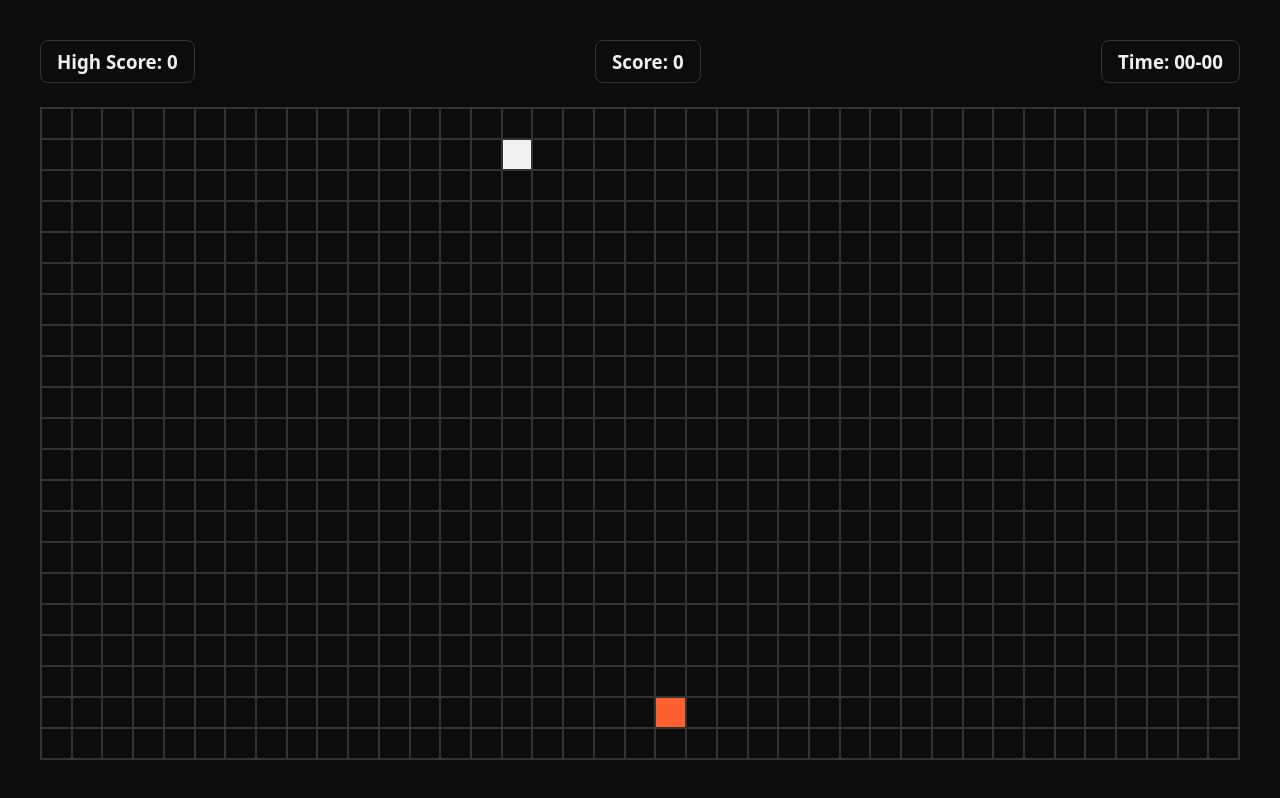
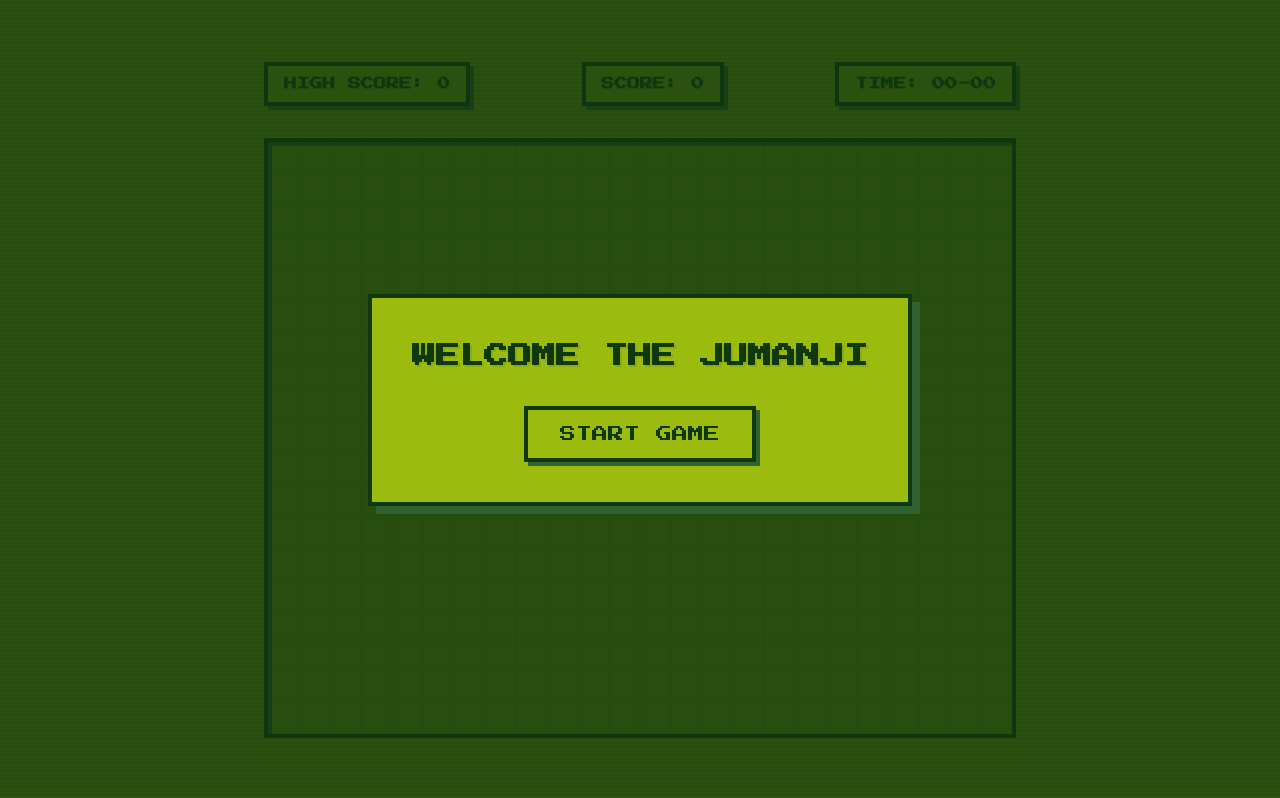
Before and after one commit to uzairansari0/snake-game, a plain HTML site: page index.html in a window 1280 px wide. Drawn offline with Linux system fonts and the light colour scheme.

Commit message:
Completed the snake game

```diff
--- a/index.html
+++ b/index.html
@@ -3,7 +3,10 @@
   <head>
     <meta charset="UTF-8" />
     <meta name="viewport" content="width=device-width, initial-scale=1.0" />
-    <title>Snake Game</title>
+    <title>Retro Snake</title>
+    <link rel="preconnect" href="https://fonts.googleapis.com">
+    <link rel="preconnect" href="https://fonts.gstatic.com" crossorigin>
+    <link href="https://fonts.googleapis.com/css2?family=Press+Start+2P&display=swap" rel="stylesheet">
     <link rel="stylesheet" href="style.css" />
   </head>
   <body>
@@ -13,7 +16,7 @@
           <div class="info">
             <h3>
               High Score:
-              <span id="score">0</span>
+              <span id="high-score">0</span>
             </h3>
           </div>
           <div class="info">
@@ -25,12 +28,22 @@
           <div class="info">
             <h3>
               Time:
-              <span id="score">00-00</span>
+              <span id="time">00-00</span>
             </h3>
           </div>
         </div>
         <div class="board"></div>
       </section>
+      <div class="modal">
+        <div class="start-game">
+          <h3>Welcome the Jumanji</h3>
+          <button class="btn btn-start">Start Game</button>
+        </div>
+        <div class="game-over">
+          <h3>Game Over</h3>
+          <button class="btn btn-restart">Restart Game</button>
+        </div>
+      </div>
     </main>
     <script src="script.js"></script>
   </body>
--- a/script.js
+++ b/script.js
@@ -1,8 +1,24 @@
 const board = document.querySelector(".board");
+const startButton = document.querySelector(".btn-start");
+const modal = document.querySelector(".modal");
+const startGameModal = document.querySelector(".start-game");
+const gameOverModal = document.querySelector(".game-over");
+const restartBtn = document.querySelector(".btn-restart");
+
+const highScoreElemnt = document.querySelector("#high-score");
+const scoreElement = document.querySelector("#score");
+const timeElement = document.querySelector("#time");
+
 const blockHeight = 30;
 const blockWidth = 30;
 
 let intervalId = null;
+let timeIntervalId = null;
+
+let highScore = parseInt(localStorage.getItem("highScore")) || 0;
+highScoreElemnt.innerText = highScore;
+let score = 0;
+let time = "00-00";
 
 const cols = Math.floor(board.clientWidth / blockWidth);
 const rows = Math.floor(board.clientHeight / blockHeight);
@@ -11,19 +27,8 @@ let food = {
   y: Math.floor(Math.random() * cols),
 };
 
-// for (let i = 0; i < rows * cols; i++) {
-//   const block = document.createElement("div");
-//   block.classList.add("block");
-//   board.appendChild(block);
-// }
-
 const blocks = [];
-const snake = [
-  {
-    x: 1,
-    y: 3,
-  },
-];
+let snake = [{ x: 1, y: 3 }];
 let direction = "right";
 
 for (let row = 0; row < rows; row++) {
@@ -48,17 +53,30 @@ function render() {
   else if (direction === "up") head = { x: snake[0].x - 1, y: snake[0].y };
 
   if (head.x < 0 || head.x >= rows || head.y < 0 || head.y >= cols) {
-    alert("Game Over");
+    modal.style.display = "flex";
+    startGameModal.style.display = "none";
+    gameOverModal.style.display = "flex";
+
     clearInterval(intervalId);
+    return;
   }
-
+  // Food consume logic
   if (head.x === food.x && head.y === food.y) {
     blocks[`${food.x}-${food.y}`].classList.remove("food");
     food = {
-      x: Math.floor(Math.random(rows)),
-      y: Math.floor(Math.random(cols)),
+      x: Math.floor(Math.random() * rows),
+      y: Math.floor(Math.random() * cols),
     };
     blocks[`${food.x}-${food.y}`].classList.add("food");
+    snake.unshift(head);
+    score += 5;
+    scoreElement.innerText = score;
+
+    if (score > highScore) {
+      highScore = score;
+      localStorage.setItem("highScore", highScore);
+      highScoreElemnt.innerText = highScore;
+    }
   }
 
   snake.forEach((segment) => {
@@ -73,9 +91,55 @@ function render() {
   });
 }
 
-intervalId = setInterval(() => {
-  render();
-}, 400);
+startButton.addEventListener("click", () => {
+  modal.style.display = "none";
+  intervalId = setInterval(() => {
+    render();
+  }, 400);
+  timeIntervalId = setInterval(() => {
+    let [min, sec] = time.split("-").map(Number);
+    if (sec == 59) {
+      min += 1;
+      sec = 0;
+    } else {
+      sec += 1;
+    }
+    time = `${min} - ${sec}`;
+    timeElement.innerText = time;
+  }, 1000);
+});
+
+restartBtn.addEventListener("click", restartGame);
+
+function restartGame() {
+  blocks[`${food.x}-${food.y}`].classList.remove("food");
+
+  snake.forEach((segment) => {
+    blocks[`${segment.x}-${segment.y}`].classList.remove("fill");
+  });
+
+  direction = "down";
+
+  score = 0;
+  time = "00-00";
+
+  scoreElement.innerText = score;
+  timeElement.innerText = time;
+  highScoreElemnt.innerText = highScore;
+
+  modal.style.display = "none";
+
+  snake = [{ x: 1, y: 3 }];
+
+  food = {
+    x: Math.floor(Math.random() * rows),
+    y: Math.floor(Math.random() * cols),
+  };
+
+  intervalId = setInterval(() => {
+    render();
+  }, 400);
+}
 
 addEventListener("keydown", (e) => {
   if (e.key == "ArrowUp") direction = "up";
--- a/style.css
+++ b/style.css
@@ -4,15 +4,12 @@
   box-sizing: border-box;
 }
 :root {
-  --bg-primary-color: #0c0c0c;
-  --bg-fill-color: #f0f0f0;
-  --bg-food-color: #ff6030;
-
-  /* text Color */
-  --text-primary-color: #f0f0f0;
-
-
-
+  /* GameBoy Palette */
+  --bg-primary-color: #9bbc0f; /* Lightest Green */
+  --bg-grid-color: #8bac0f;    /* Light Green */
+  --snake-color: #0f380f;      /* Darkest Green */
+  --border-color: #306230;     /* Dark Green */
+  --text-primary-color: #0f380f;
 
   /* spacing */
   --space-xs: 4px;
@@ -21,74 +18,156 @@
   --space-lg: 24px;
   --space-xl: 32px;
   --space-2xl: 40px;
-  --space-3xl: 48px;
 
-  /* border color */
-  --border-primary-color: #333;
-
-  /* border radius  */
-  --border-radius-xs: 4px;
-  --border-radius-sm: 8px;
-  --border-radius-md: 12px;
-  --border-radius-lg: 16px;
-  --border-radius-xl: 20px;
-  --border-radius-2xl: 24px;
+  /* border radius - NONE for retro */
+  --border-radius-sm: 0px;
 }
 
 html,
 body {
   height: 100%;
   width: 100%;
+  overflow: hidden;
 }
-html {
+
+body {
   background-color: var(--bg-primary-color);
   color: var(--text-primary-color);
-  font-family: system-ui, -apple-system, BlinkMacSystemFont, "Segoe UI", Roboto,
-    Oxygen, Ubuntu, Cantarell, "Open Sans", "Helvetica Neue", sans-serif;
+  font-family: 'Press Start 2P', cursive;
+  /* Scanline effect */
+  background-image: linear-gradient(rgba(18, 16, 16, 0) 50%, rgba(0, 0, 0, 0.1) 50%), linear-gradient(90deg, rgba(255, 0, 0, 0.06), rgba(0, 255, 0, 0.02), rgba(0, 0, 255, 0.06));
+  background-size: 100% 4px, 6px 100%;
 }
 
 main,
 section {
   height: 100%;
   width: 100%;
+  display: flex;
+  flex-direction: column;
+  align-items: center;
+  justify-content: center;
 }
 
 section {
-  padding: var(--space-2xl);
-  display: flex;
-  flex-direction: column;
-  gap: var(--space-lg);
+  padding: var(--space-lg);
+  max-width: 800px;
+  gap: var(--space-md);
 }
 
-section .infos {
+.infos {
   width: 100%;
   display: flex;
   justify-content: space-between;
+  margin-bottom: var(--space-md);
 }
 
 .info {
   padding: var(--space-sm) var(--space-md);
-  border: 1px solid var(--border-primary-color);
-  border-radius: var(--border-radius-sm);
+  border: 4px solid var(--snake-color);
+  background: var(--bg-primary-color);
+  box-shadow: 4px 4px 0px var(--border-color);
+}
+
+h3 {
+  font-size: 0.8rem; /* Smaller font for retro feel */
+  line-height: 1.5;
+  text-transform: uppercase;
 }
 
 .board {
-  border: 1px solid var(--border-primary-color);
-  flex-grow: 1;
+  width: 100%;
+  aspect-ratio: 1;
+  max-height: 600px;
+  border: 4px solid var(--snake-color);
+  box-shadow: inset 4px 4px 0px var(--border-color);
   display: grid;
   grid-template-columns: repeat(auto-fill, minmax(30px, 1fr));
   grid-template-rows: repeat(auto-fill, minmax(30px, 1fr));
-}
-.block {
-  /* width: 30px; */
-  /* height: 30px; */
-  border: 1px solid var(--border-primary-color);
+  background: var(--bg-grid-color);
+  position: relative;
 }
 
-.fill{
-  background-color: var(--bg-fill-color);
+.block {
+  border: 1px solid rgba(15, 56, 15, 0.1); /* Faint grid lines */
 }
 
-.food{
-  background-color: var(--bg-food-color);
+.fill {
+  background-color: var(--snake-color);
+  border: 2px solid var(--bg-grid-color); /* Pixel separation */
+  box-shadow: none;
 }
+
+.food {
+  background-color: var(--snake-color);
+  border-radius: 0; /* Square food */
+  border: 4px solid var(--bg-grid-color); /* Hollow look for food */
+  animation: blink 0.5s step-end infinite;
+  box-shadow: none;
+}
+
+@keyframes blink {
+  50% { opacity: 0; }
+}
+
+.modal {
+  height: 100vh;
+  width: 100vw;
+  position: fixed;
+  top: 0;
+  left: 0;
+  background-color: rgba(15, 56, 15, 0.8); /* Dark green overlay */
+  display: flex;
+  justify-content: center;
+  align-items: center;
+  z-index: 100;
+}
+
+.modal .start-game,
+.modal .game-over {
+  display: flex;
+  flex-direction: column;
+  align-items: center;
+  gap: var(--space-xl);
+  background: var(--bg-primary-color);
+  padding: var(--space-2xl);
+  border: 4px solid var(--snake-color);
+  box-shadow: 8px 8px 0px var(--border-color);
+}
+
+.modal h3 {
+  font-size: 1.5rem;
+  color: var(--snake-color);
+  text-shadow: 2px 2px 0px var(--bg-grid-color);
+  text-transform: uppercase;
+  text-align: center;
+  line-height: 1.5;
+}
+
+.btn {
+  padding: var(--space-md) var(--space-xl);
+  border: 4px solid var(--snake-color);
+  background: var(--bg-primary-color);
+  color: var(--snake-color);
+  font-family: 'Press Start 2P', cursive;
+  font-size: 1rem;
+  cursor: pointer;
+  text-transform: uppercase;
+  box-shadow: 4px 4px 0px var(--border-color);
+  transition: transform 0.1s;
+}
+
+.btn:hover {
+  transform: translate(2px, 2px);
+  box-shadow: 2px 2px 0px var(--border-color);
+  background: var(--bg-grid-color);
+}
+
+.btn:active {
+  transform: translate(4px, 4px);
+  box-shadow: none;
+}
+
+.modal .game-over {
+  display: none;
+}
```
